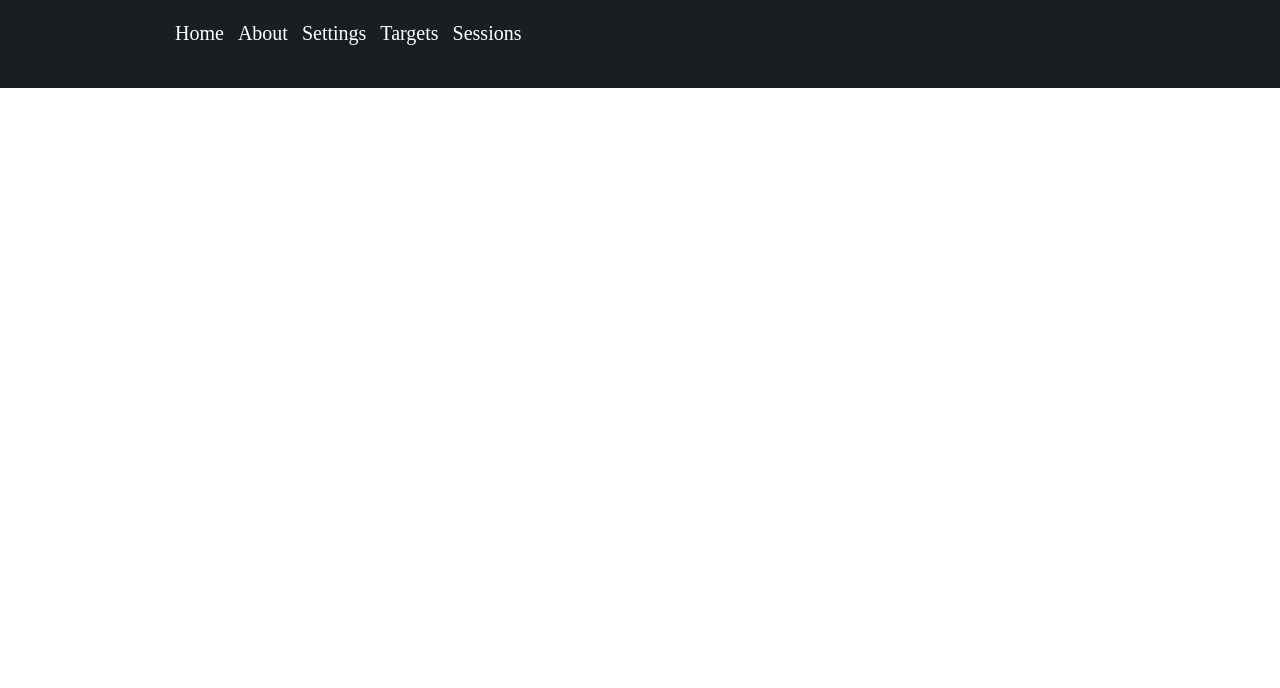
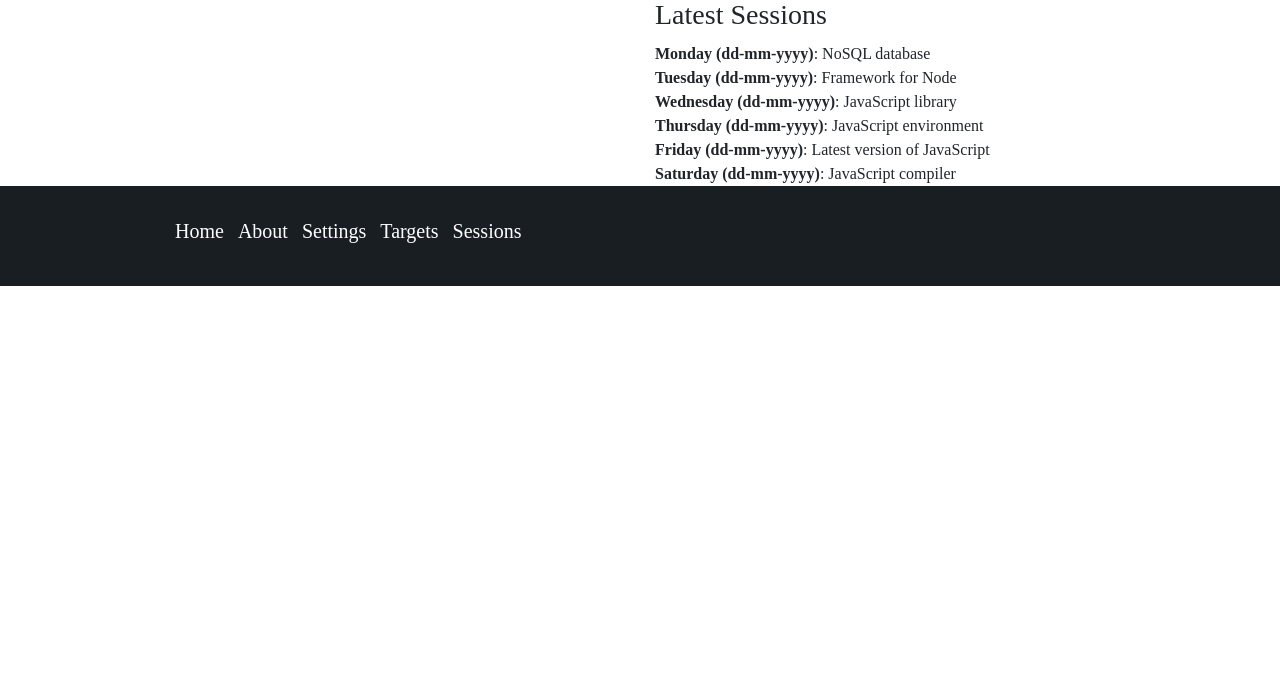
Before and after one commit to Bensangwa/js-rocket, a website: page sessions.html in a window 1280 px wide. Shown: the part 112-800 px from the top of the page. Drawn offline with nearby package versions, Linux system fonts and the light colour scheme.

Commit message:
added session list

```diff
--- a/sessions.html
+++ b/sessions.html
@@ -47,6 +47,25 @@
                     </ul>
                 </div>
             </nav>
+            <!--END OF NAV-->
+            <div class="container">
+                    <div class="row">
+                      <div class="col">
+                      </div>
+
+                      <div class="col">
+                            <h3>Latest Sessions</h3>
+                            <ul>
+                              <li><strong>Monday (dd-mm-yyyy)</strong>: NoSQL database</li>
+                              <li><strong>Tuesday (dd-mm-yyyy)</strong>: Framework for Node</li>
+                              <li><strong>Wednesday (dd-mm-yyyy)</strong>: JavaScript library</li>
+                              <li><strong>Thursday (dd-mm-yyyy)</strong>: JavaScript environment</li>
+                              <li><strong>Friday (dd-mm-yyyy)</strong>: Latest version of JavaScript</li>
+                              <li><strong>Saturday (dd-mm-yyyy)</strong>: JavaScript compiler</li>
+                            </ul>
+                      </div>
+                    </div>
+                  </div>
 
             <footer>
                 <div class="container">
```
